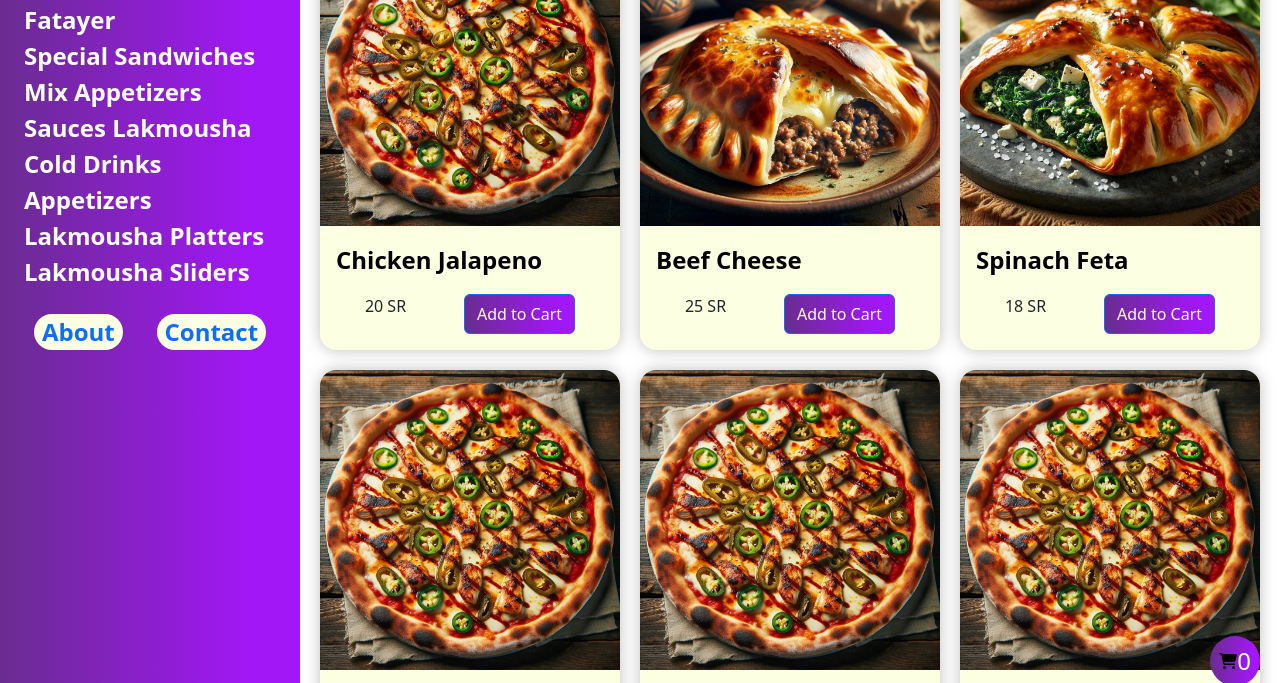
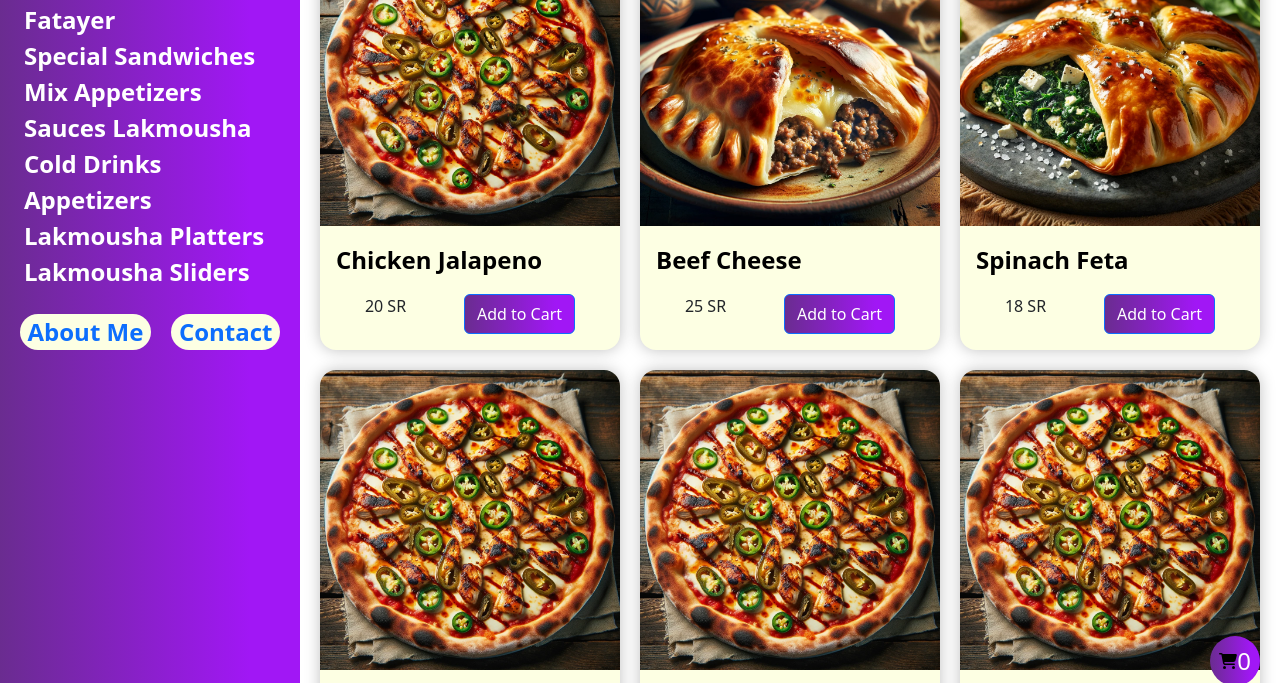
Before and after one commit to YazeedAlKhalaf/cis201-labs, a plain HTML site: page project/index.html in a window 1280 px wide. Shown: the part 94-777 px from the top of the page. Drawn offline with nearby package versions, Linux system fonts and the light colour scheme.

Commit message:
make it about me

```diff
--- a/project/index.html
+++ b/project/index.html
@@ -50,10 +50,10 @@
         <!-- about and contact pages links -->
         <div class="d-flex flex-row align-items-center justify-content-evenly">
           <a
-            href="about.html"
+            href="about_me.html"
             class="text-decoration-none text-title secondary rounded-pill px-2"
           >
-            About
+            About Me
           </a>
           <a
             href="contact.html"
@@ -82,10 +82,10 @@
         <!-- about and contact pages links -->
         <div class="d-flex flex-row align-items-center justify-content-evenly">
           <a
-            href="about.html"
+            href="about_me.html"
             class="text-decoration-none text-title secondary rounded-pill px-2"
           >
-            About
+            About Me
           </a>
           <a
             href="contact.html"
```
Also changed, not shown: project/about.html (deleted), project/about_me.html (added).
